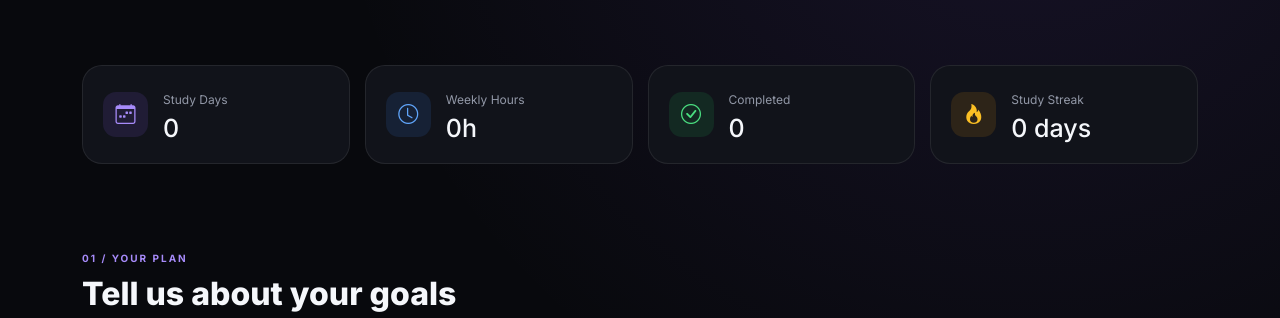
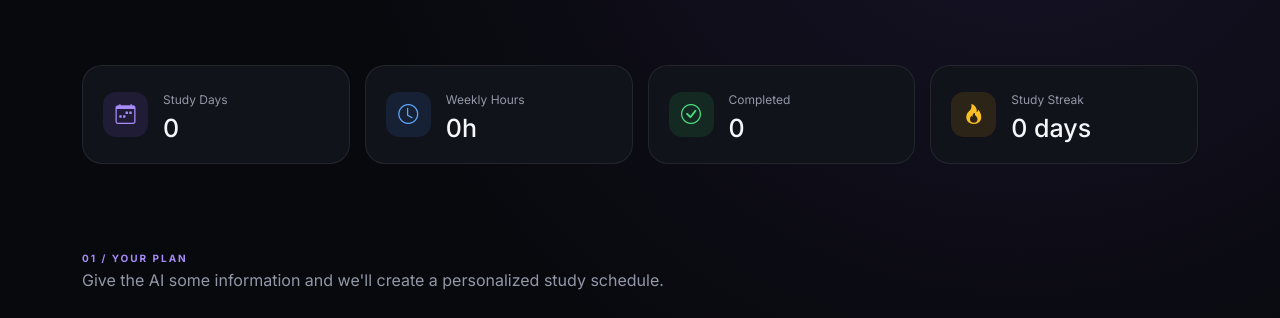
Before and after one commit to H-akimi07/AI-study-planner, a website: page index.html in a window 1280 px wide. Shown: the part 440-758 px from the top of the page. Drawn offline with nearby package versions, Linux system fonts and the light colour scheme.

```diff
--- a/index.html
+++ b/index.html
@@ -135,7 +135,7 @@
       <div class="section-heading">
         <div>
           <span class="section-label">01 / YOUR PLAN</span>
-          <h2>Tell us about your goals</h2>
+
           <p>
             Give the AI some information and we'll create a personalized study
             schedule.
```
